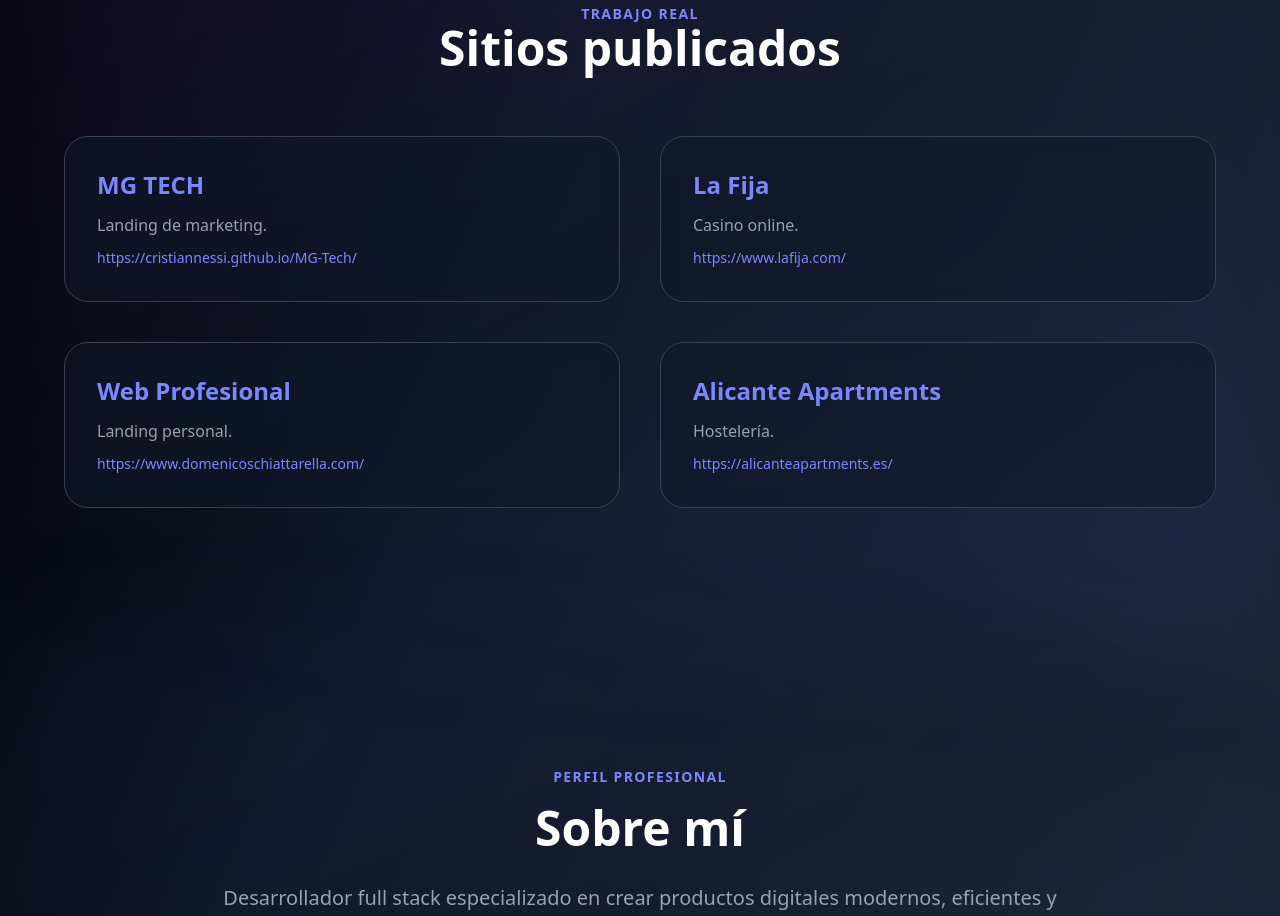
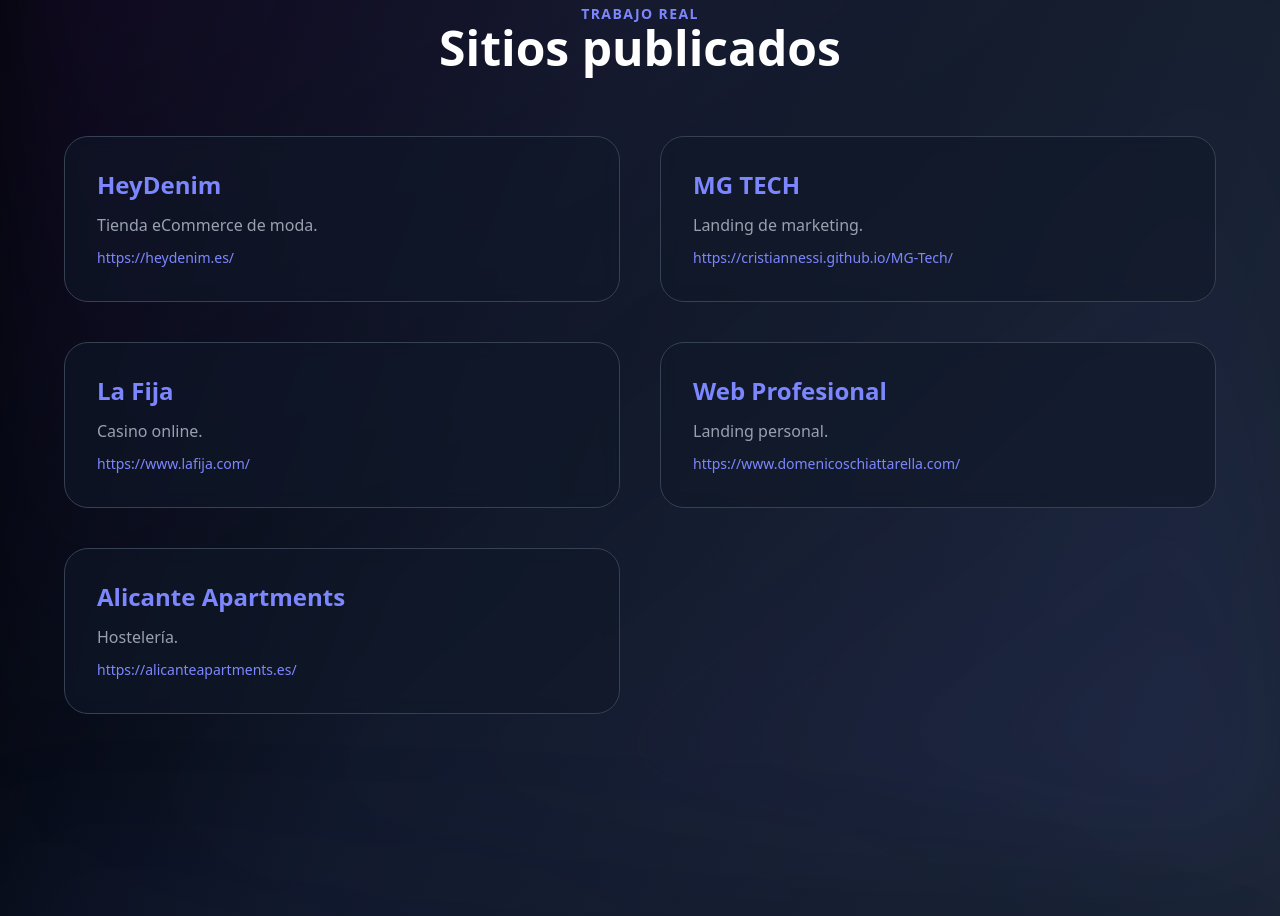
Before and after one commit to CristianNessi/Portfolio2026, a Next.js app: page / in a window 1280 px wide. Shown: the part 1700-2616 px from the top of the page. Built offline with nearby package versions, Linux system fonts and the light colour scheme.

Commit message:
Add HeyDenim to published sites

```diff
--- a/app/page.tsx
+++ b/app/page.tsx
@@ -148,6 +148,7 @@ export default function Page() {
 
           <div className="grid md:grid-cols-2 gap-10">
             {[
+              { name: "HeyDenim", url: "https://heydenim.es/", desc: "Tienda eCommerce de moda." },
               { name: "MG TECH", url: "https://cristiannessi.github.io/MG-Tech/", desc: "Landing de marketing." },
               { name: "La Fija", url: "https://www.lafija.com/", desc: "Casino online." },
               { name: "Web Profesional", url: "https://www.domenicoschiattarella.com/", desc: "Landing personal." },
```
